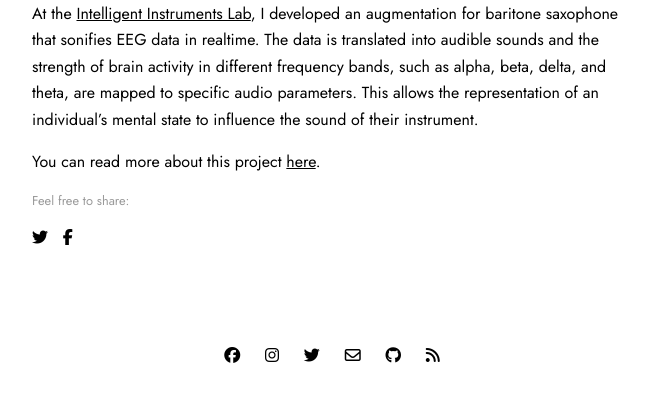
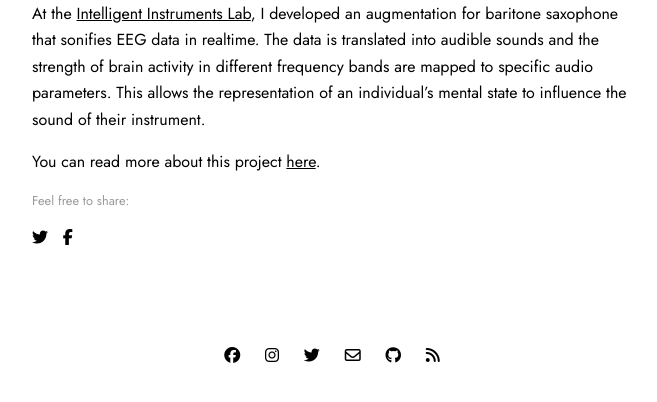
Before and after one commit to michaelmariaott/michaelmariaott.github.io, a Jekyll site: the page built from _posts/2024-02-22-Brainwave-Sonification-I:-Saxophone.md, in a window 1280 px wide, cut to the strip 466-868 px from the top of the page. Shown: the whole strip, without its empty margins (308-965 px from the left). Built offline with Jekyll 4.4.1, drawn with Linux system fonts in a browser that asks for light colours; nearby versions of some CDN libraries.

Commit message:
Update 2024-02-22-Brainwave-Sonification-I:-Saxophone.md

```diff
--- a/_posts/2024-02-22-Brainwave-Sonification-I:-Saxophone.md
+++ b/_posts/2024-02-22-Brainwave-Sonification-I:-Saxophone.md
@@ -7,6 +7,6 @@ tags:
 image: brain_sonification_1.png
 ---
 
-At the [Intelligent Instruments Lab](https://iil.is/), I developed an augmentation for baritone saxophone that sonifies EEG data in realtime. The data is translated into audible sounds and the strength of brain activity in different frequency bands, such as alpha, beta, delta, and theta, are mapped to specific audio parameters. This allows the representation of an individual's mental state to influence the sound of their instrument.
+At the [Intelligent Instruments Lab](https://iil.is/), I developed an augmentation for baritone saxophone that sonifies EEG data in realtime. The data is translated into audible sounds and the strength of brain activity in different frequency bands are mapped to specific audio parameters. This allows the representation of an individual's mental state to influence the sound of their instrument.
 
 You can read more about this project [here](https://iil.is/news/michaels_brain_sax).
```
